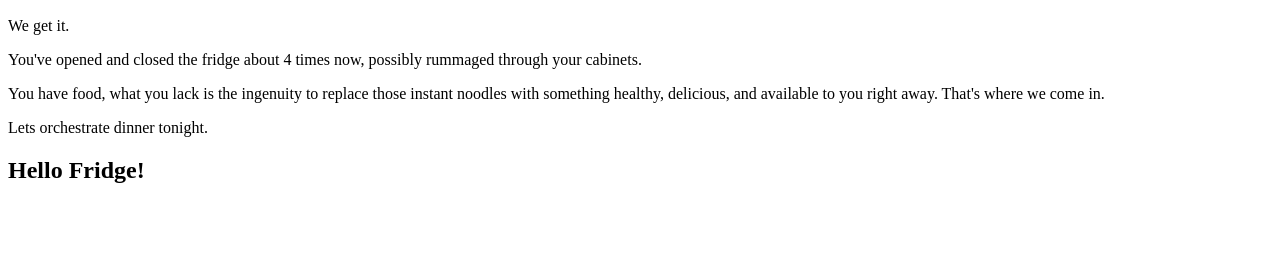
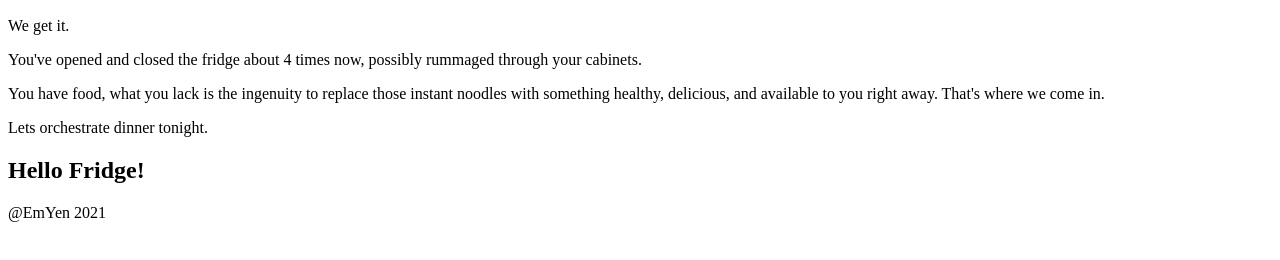
Before and after one commit to esyeng/fridge-maestro, a plain HTML site: page public/index.html in a window 1280 px wide. Shown: the part 50-310 px from the top of the page. Drawn offline with Linux system fonts and the light colour scheme.

Commit message:
Add footer

```diff
--- a/public/index.html
+++ b/public/index.html
@@ -28,6 +28,9 @@
             <h1>Hello Fridge!</h1>
         </div>
     </section>
+    <footer>
+        @EmYen 2021
+    </footer>
 </body>
 
 </html>
```
